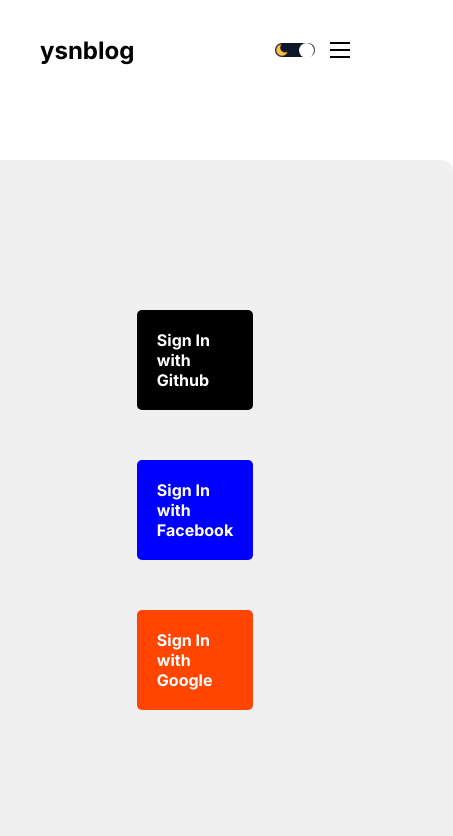
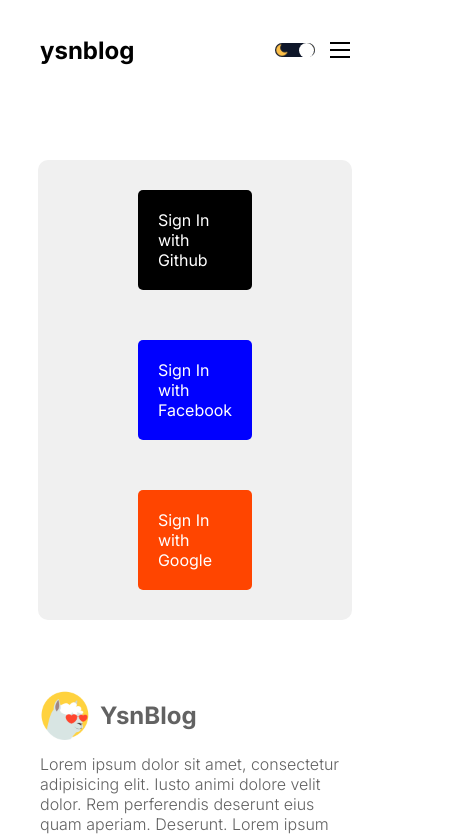
Before and after one commit to ysncvk/next-blog-app, a Next.js app: page /login in a window 390 px wide. Shown: the top 836 px of the page, 453 px wide, since content can reach past the window. Built offline with nearby package versions, Linux system fonts and the light colour scheme.

Commit message:
update: login css

```diff
--- a/src/app/login/loginPage.module.css
+++ b/src/app/login/loginPage.module.css
@@ -40,3 +40,19 @@
 .socialButton:nth-child(3) {
     background-color: orangered;
 }
+
+@media screen and (max-width:768px) {
+    .wrapper {
+        padding: 50px 100px;
+    }
+}
+
+@media screen and (max-width:640px) {
+    .wrapper {
+        padding: 30px 100px;
+    }
+
+    .socialButton {
+        font-weight: 400;
+    }
+}
```
